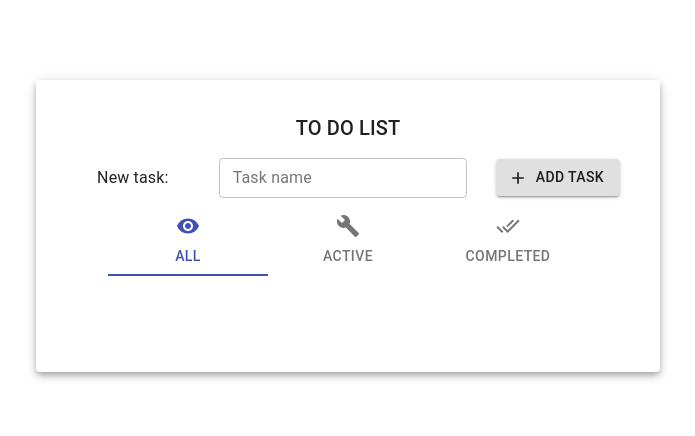
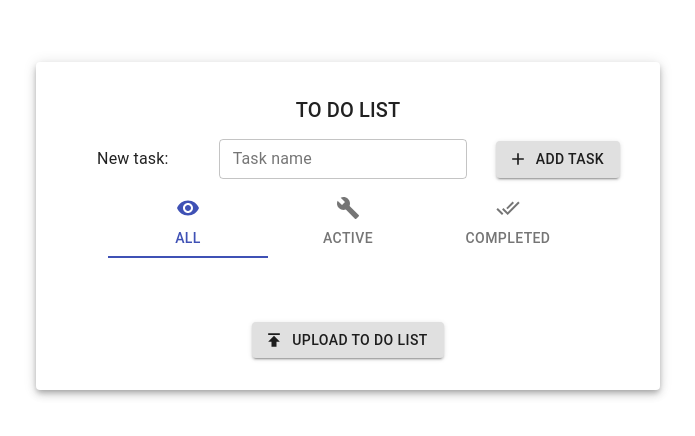
Before and after one commit to Tyaalina/TaskManager-, a React (Create React App) app in the folder app/: page / in a window 1280 px wide. Shown: the part 174-610 px from the top of the page, without its empty margins (292-987 px from the left). Built offline with nearby package versions, Linux system fonts and the light colour scheme.

Commit message:
Добавлена кнопка для загрузки задач в формате JSON

```diff
--- a/app/src/App.js
+++ b/app/src/App.js
@@ -5,6 +5,9 @@ import TaskTab from '../src/elements/TaskTab'
 import Paper from '@material-ui/core/Paper';
 import Typography from '@material-ui/core/Typography';
 import { makeStyles } from '@material-ui/core/styles';
+import Button from '@material-ui/core/Button';
+import PublishIcon from '@material-ui/icons/Publish';
+import Grid from '@material-ui/core/Grid';
 
 const useStyles = makeStyles((theme) => ({
   root: {
@@ -37,6 +40,15 @@ export default function ToDoApp() {
         <Typography align="center" variant="h6" gutterBottom="true">TO DO LIST</Typography>
         <InputTask handleSubmit={handleSubmit} />
         <TaskTab />
+        <Grid container justify='center'>
+          <Button
+            variant="contained"
+            startIcon={<PublishIcon />}
+            className={classes.button}
+            onClick={() => { }}>
+            Upload to do list
+        </Button>
+        </Grid>
 
       </Paper>
     </div>
```
